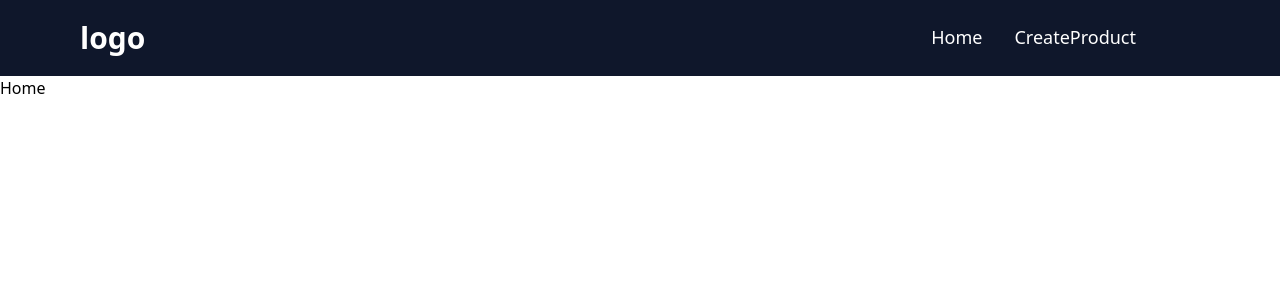
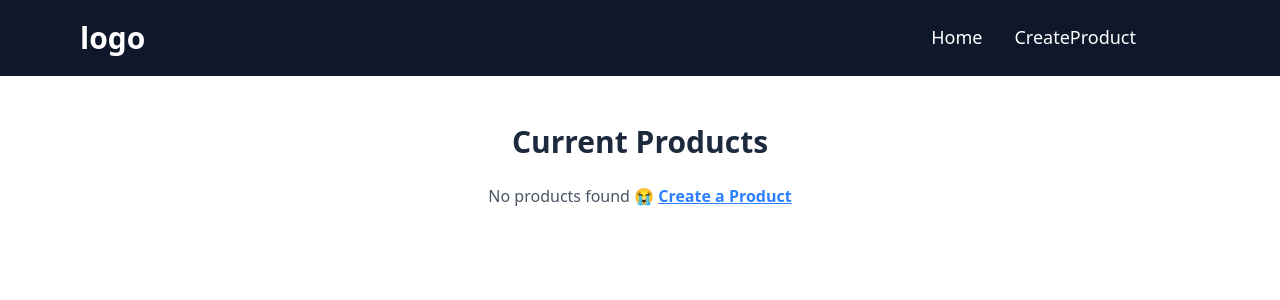
Before and after one commit to aymantabissi/mern-stack, a React (Vite) app in the folder frontend/: page / in a window 1280 px wide. Shown: the top 300 px of the page. Built offline with nearby package versions, Linux system fonts and the light colour scheme.

Commit message:
some updated in home pages

```diff
--- a/frontend/src/Pages/Home.jsx
+++ b/frontend/src/Pages/Home.jsx
@@ -1,11 +1,23 @@
-import React from 'react'
+import React from 'react';
+import { Link } from "react-router-dom";
 
 function Home() {
   return (
-    <div>
-      Home
+    <div className='  flex flex-col justify-center items-center py-12'>
+      <div className='flex flex-col space-y-6 items-center w-full max-w-md'>
+        <h1 className='text-3xl font-bold text-slate-800'>Current Products</h1>
+        <div className='text-center'>
+          <span className='text-gray-600 mb-4'>No products found 😭   </span>
+          <Link
+            to='/CreateProduct'
+            className='underline text-blue-500 font-bold'
+          >
+            Create a Product
+          </Link>
+        </div>
+      </div>
     </div>
-  )
+  );
 }
 
-export default Home
+export default Home;
```
